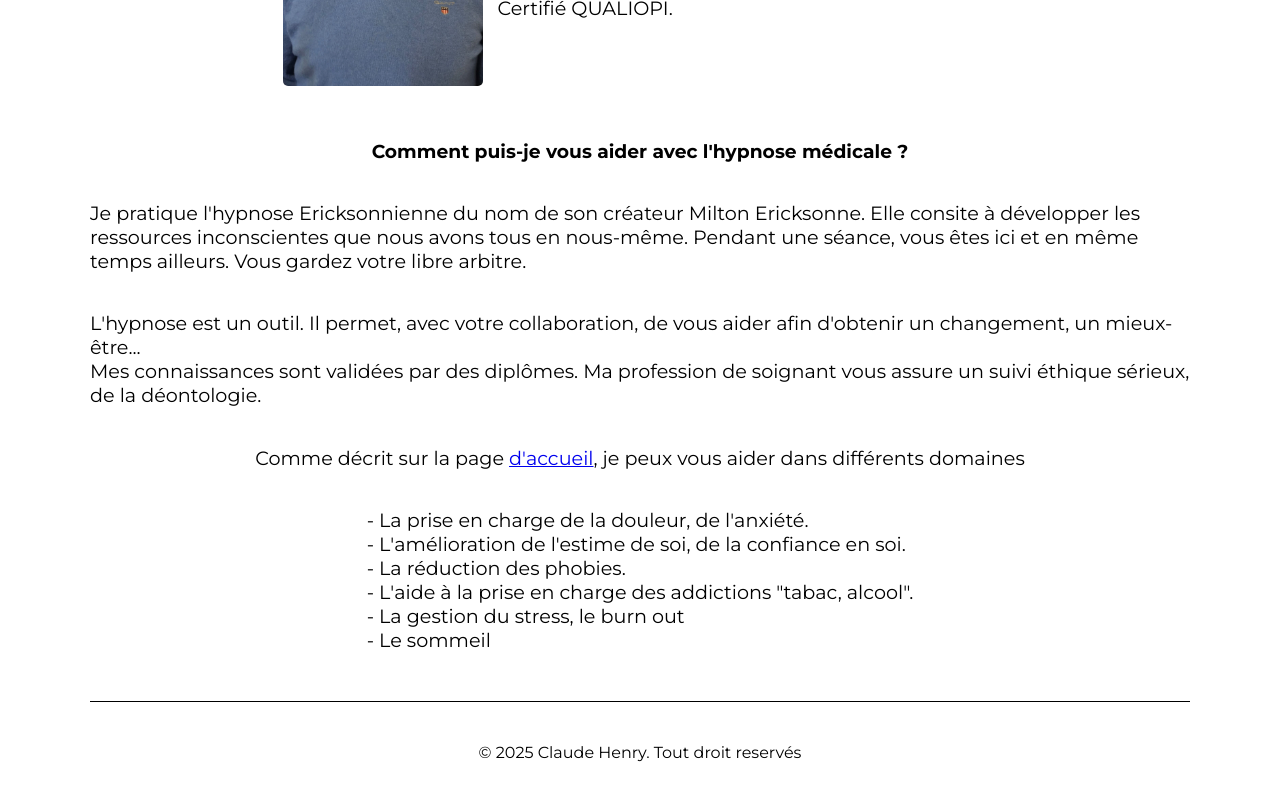
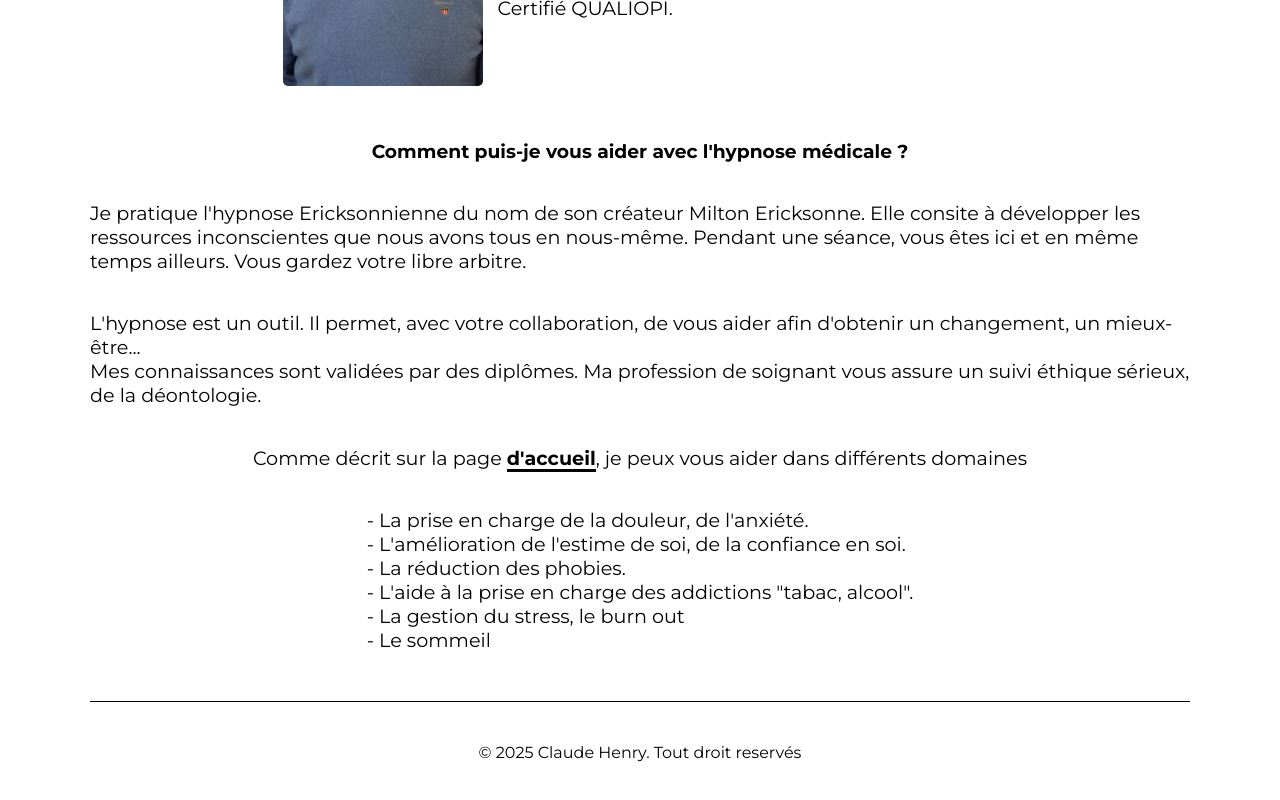
Before and after one commit to Wesleydu29/Claude_Henry, a React (Create React App) app: page /Apropos in a window 1280 px wide. Shown: the part 461-1261 px from the top of the page. Built offline with nearby package versions, Linux system fonts and the light colour scheme.

Commit message:
modifications de certains éléments de la page A propos

```diff
--- a/src/pages/Home.js
+++ b/src/pages/Home.js
@@ -12,7 +12,7 @@ function Home(){
             <Helmet>
                 <title> page d'accueil | Claude Henry - Hypnopraticien</title>
                 <meta name="description" content="Claude Henry - Hypnopraticien à Saint-Yvi, spécialiste en hypnose médicale et clinique et également évaluation et traitement de la douleur."/>
-                <meta name="keywords" content="Claude, Henry, hypnopraticien, hypnose, Saint-Yvi, Quimper, Elliant, Fouesnant, tabac, addictions, troubles,
+                <meta name="keywords" content="Claude, Henry, hypnopraticien, hypnothérapeute, hypnothérapie, hypnose, Saint-Yvi, Quimper, Elliant, Fouesnant, tabac, addictions, troubles,
                 émotions, sommeil, phobies, douleur, alimentation, confiance en soi" />
                 <meta property="og:title" content="Page d'Accueil | Claude Henry - Hypnopraticien" />
                 <meta property="og:description" content="spécialiste en hypnose médicale et clinique, évaluation et traintement de la douleur" />
--- a/src/style/Apropos.scss
+++ b/src/style/Apropos.scss
@@ -6,4 +6,19 @@
     p {
         font-size: 1.2rem;
     }
+    a {
+        text-decoration: none;
+        color: #000000;
+        font-weight: bold;
+        position: relative;
+        &:after {
+            content: '';
+            width: 100%;
+            height: 3px;
+            position: absolute;
+            bottom: -2px;
+            left: 0;
+            background: #000000;
+        }
+    }
 }
```
Also changed, not shown: 1 other file (tests, documents, lock files or other folders).
